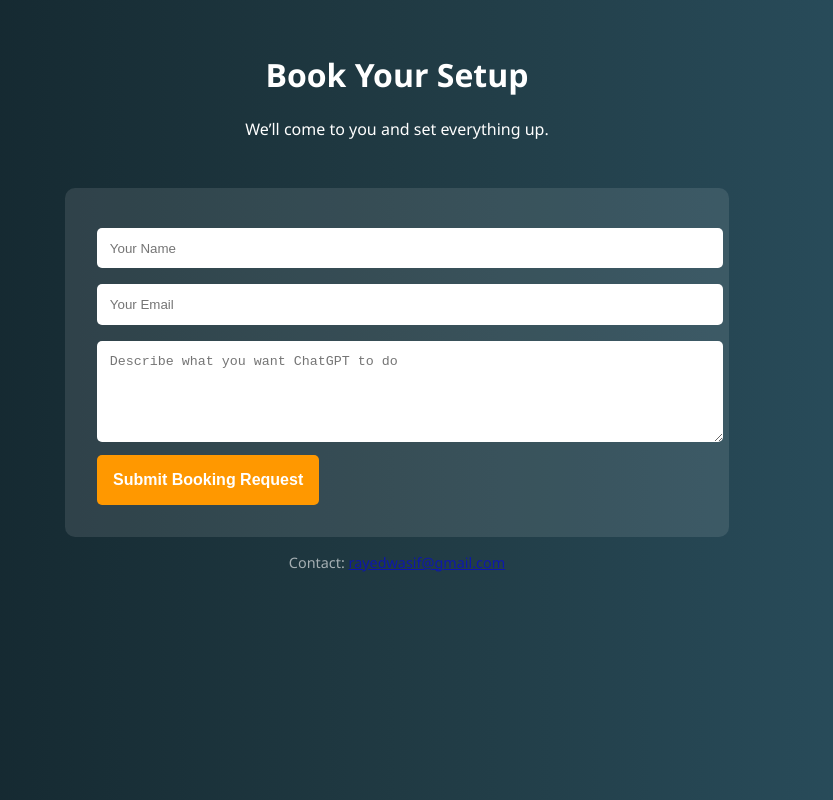
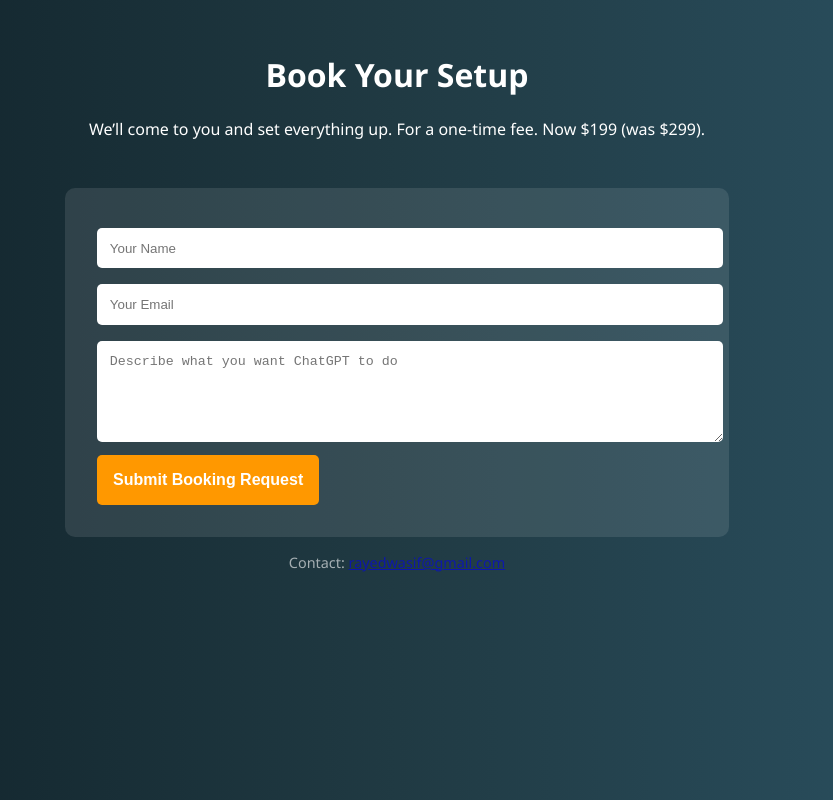
Before and after one commit to maximizeGPT/maximize-gpt, a plain HTML site: page booking.html in a window 1280 px wide. Shown: the whole page, without its empty margins (243-1076 px from the left). Drawn offline with Linux system fonts and the light colour scheme.

Commit message:
booking.html

```diff
--- a/booking.html
+++ b/booking.html
@@ -54,7 +54,7 @@
 <body>
     <header>
         <h1>Book Your Setup</h1>
-        <p>We’ll come to you and set everything up.</p>
+        <p>We’ll come to you and set everything up. For a one-time fee. Now $199 (was $299).</p>
     </header>
 
     <form action="mailto:rayedwasif@gmail.com" method="post" enctype="text/plain">
```
